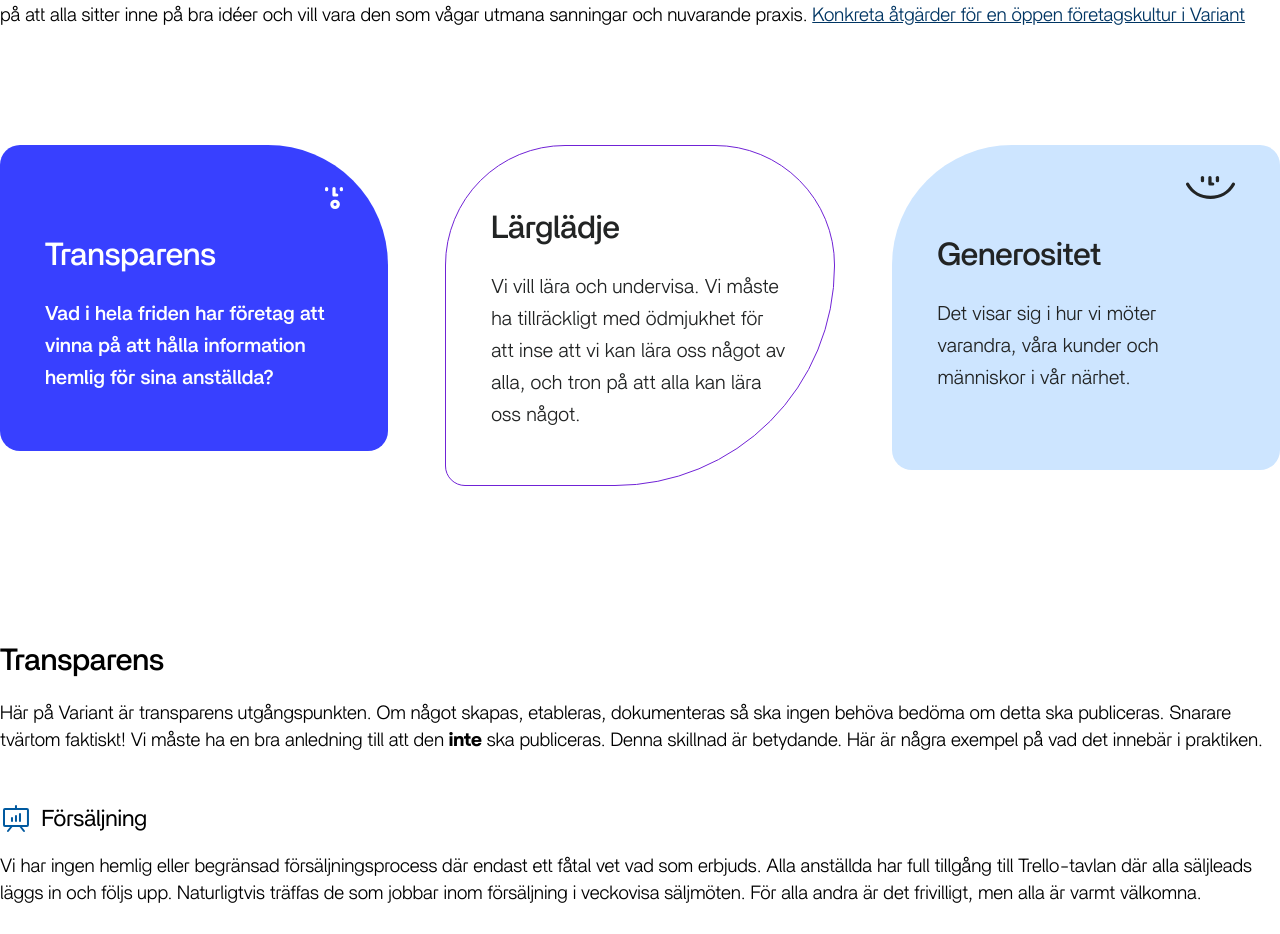
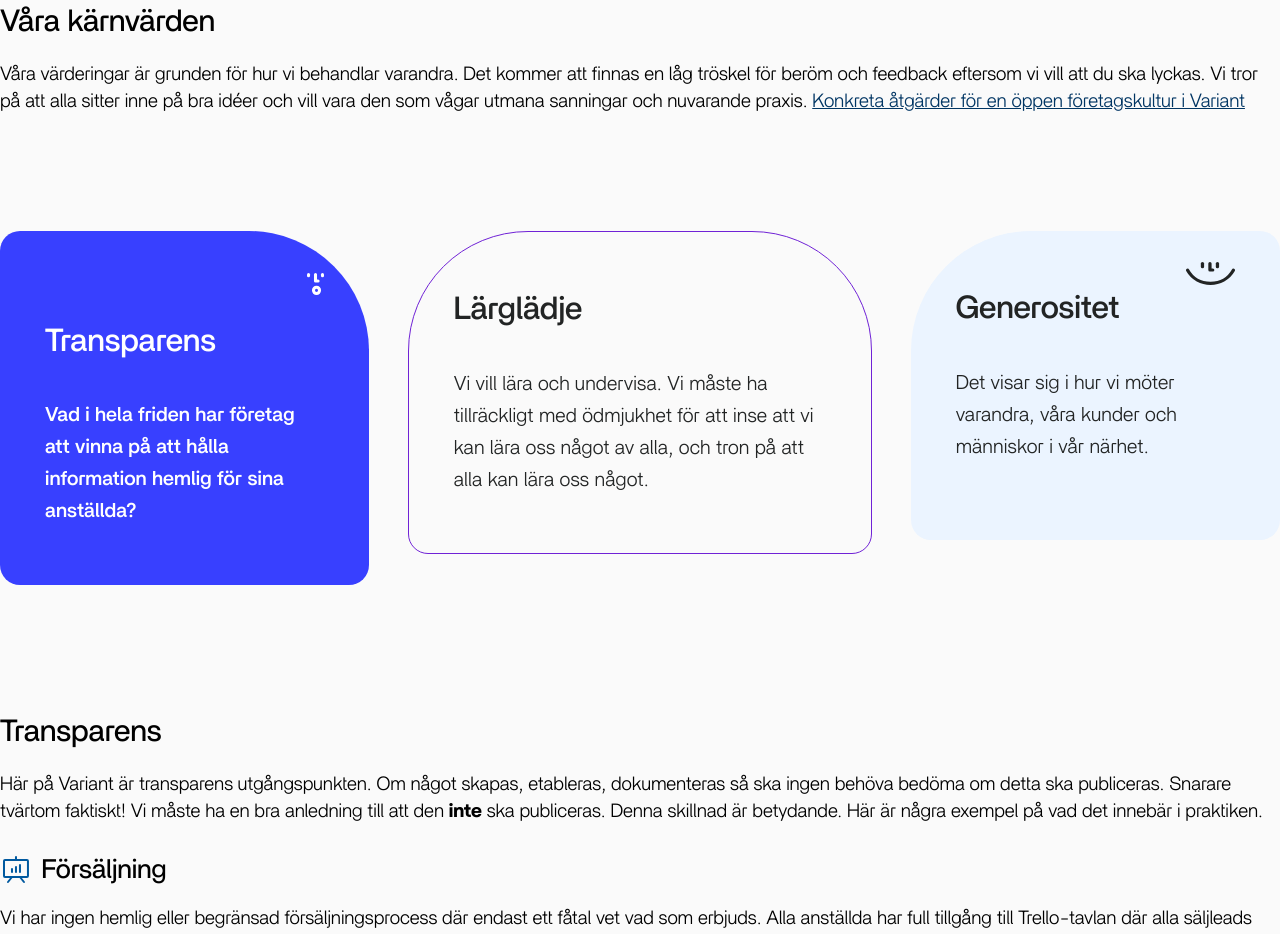
Before and after one commit to varianter/handbook-se, a Next.js app: page / in a window 1280 px wide. Shown: the part 1684-2618 px from the top of the page. Built offline with nearby package versions, Linux system fonts and the light colour scheme.

Commit message:
Update design part 2
I fixed some obvious errors and did some modifications for mobile

```diff
--- a/pages/index.mdx
+++ b/pages/index.mdx
@@ -20,7 +20,7 @@ Här försöker vi beskriva hur vi gör saker på Variant; vad vi försöker upp
 
 Om du inte är en variant utan gillar det du läser, [ta en titt på våra lediga tjänster](https://www.variant.se/jobs) eller [våran hemsida](https://www.variant.se) !
 
-<div class="backgroundExample backgroundHighlight" >
+<div className="backgroundExample backgroundHighlight" >
 
 ## Syfte och värderingar
 
@@ -56,7 +56,6 @@ Våra värderingar är grunden för hur vi behandlar varandra. Det kommer att fi
 
 ### Transparens
 Här på Variant är transparens utgångspunkten. Om något skapas, etableras, dokumenteras så ska ingen behöva bedöma om detta ska publiceras. Snarare tvärtom faktiskt! Vi måste ha en bra anledning till att den **inte** ska publiceras. Denna skillnad är betydande. Här är några exempel på vad det innebär i praktiken.
-
 
 <IllustrationListHeader
   headerText="Försäljning"
@@ -152,12 +151,6 @@ Influensa kan vara besvärligt, men som tur är finns det vaccin. Om du vill ta
 Vi har en väldigt bra sjukförsäkring, eller behandlingsförsäkring som Gjensidige kallar det. Försäkringen täcker:
 
 
-<img
-  src="./assets/illustrations/medicine.svg"
-  alt="icon1"
-  className="illustration illustration--right"
-/>
-
 - Röntgen och bilddiagnostik
 - Undersökning och behandling av specialistläkare
 - Drift
@@ -199,7 +192,7 @@ Variant har ett ansvar att etablera erfarenhet bland unga. Då och då kommer f
 
 För att detta ska bli lyckat och för att en praktikplats ska bli en bra upplevelse för studenten behövs det en intern Variant-fadder. Denna fadder kommer att ha ett särskilt och dagligt ansvar för att följa upp och styra arbetet under praktiken. Faddern kan själv avgöra om det till exempel är möjligt att utföra detta utanför kundens lokaler eller inte. Det är en förutsättning att faddern inte går miste om mycket fakturerbar tid.
 
-Önskar du placering hos oss, kontakta oss via post@variant.se
+Önskar du placering hos oss, kontakta oss via [post@variant.se](mailto:post@variant.se)
 
 <img
   src="./assets/illustrations/projects.svg"
@@ -321,7 +314,7 @@ Detta resulterar i utbetalning av övertidsersättning. Övertidsersättningen a
 ### Bonus
 Varje år betalar vi ut en bonus till alla anställda. Bonusen beräknas som 30 procent av vinsten detta år, fördelat lika mellan alla anställda. Vi ska även betala arbetsgivaravgift på bonusen så detta dras av. Detta räknas som lön inklusive semesterersättning, så 12 procent avsätts till nästa års semesterersättning.
 
-<div class="backgroundExample backgroundHighlight" >
+<div className="backgroundExample backgroundHighlight" >
 
 **Exempel**: Givet 10 anställda och en årsvinst på <em>en miljon</em> kronor dividerar vi <code>30%</code> vinsten med 10 och får <code>30 000</code>. Arbetsgivaravgifter ska då betalas <code>31,42%</code> så att varje individs bonus detta år är <code>22 828</code> kr.
 
--- a/src/app.css
+++ b/src/app.css
@@ -36,7 +36,7 @@ body,
 html {
   --font-size-min: 16;
   --font-size-max: 18;
-  background: var(--color-secondary4__tint3);
+  background: var(--Light-100);
   scroll-behavior: smooth;
 }
 h1,
@@ -48,7 +48,7 @@ h6 {
   word-wrap: normal;
   margin-bottom: 0.5rem;
   font-family: 'Britti Sans', sans-serif;
-  font-weight: 400;
+  font-weight: 450;
   scroll-margin-top: 3rem;
 }
 h1,
@@ -63,7 +63,7 @@ h1 {
   font-size: 4rem;
   position: relative;
   z-index: 1;
-  padding-bottom: 16px;
+  padding-bottom: 1rem;
 }
 h2 {
   font-size: 2.25rem;
@@ -75,17 +75,16 @@ h2 {
 }
 
 h2 {
-  padding-top: 5rem;
+  padding-top: 1rem;
 }
 
 h3 {
   font-size: 1.6rem;
-  font-weight: 500;
-  margin-bottom: 1rem;
+  margin-top: 2rem;
 }
 h4 {
-  font-size: 1.2rem;
-  margin-bottom: 2rem;
+  font-size: 1.4rem;
+  margin-bottom: 3rem;
 }
 h5 {
   font-size: 1.1rem;
@@ -99,15 +98,16 @@ li + li {
 }
 
 * + h2 {
-  padding-top: 6rem;
+  padding-top: 3rem;
 }
 * + h3 {
   margin-top: -3.5rem;
-  padding-top: 6.5rem;
+  padding-top: 5rem;
 }
 * + h4 {
   margin-top: -3rem;
-  padding-top: 6rem;
+  padding-top: 5rem;
+  margin-bottom: 1rem;
 }
 * + h5,
 * + h6 {
@@ -174,7 +174,7 @@ li + li {
 .backgroundHighlight {
   background-color: var(--Blue-50);
   padding: 2rem;
-  margin: 1rem 0;
+  margin: 2rem 0;
   border-top-left-radius: 4rem;
   border-top-right-radius: 4rem;
 }
@@ -243,12 +243,24 @@ a:hover {
     padding-left: 3rem;
   }
   .illustration {
-    max-width: 40%;
-    width: 15rem;
+    max-width: 50%;
+    width: 18rem;
   }
   .illustration--center {
     margin: 0 auto;
     display: block;
+  }
+}
+
+@media (max-width: 600px) {
+  h1 {
+    font-size: 2.5rem;
+  }
+
+  .illustration--left,
+  .illustration--right {
+    max-width: 60%;
+    width: 100%;
   }
 }
 .markdownIt-Anchor {
@@ -286,6 +298,7 @@ div .fakeHeading3 > * {
 
 .illustration--center {
   width: 100%;
+  max-width: 100%;
 }
 
 .ais-Highlight-highlighted {
--- a/src/components/book/book.module.css
+++ b/src/components/book/book.module.css
@@ -1,5 +1,5 @@
 .footer {
-  margin-top: 5rem;
+  margin-top: 4rem;
   padding: 0 2rem;
 }
 
--- a/src/components/illustrationList/illustrationList.module.css
+++ b/src/components/illustrationList/illustrationList.module.css
@@ -1,5 +1,5 @@
 :not(.illustrationList) + .illustrationList {
-  margin-top: 2rem;
+  margin-top: 1rem;
 }
 
 .illustrationList {
@@ -16,7 +16,7 @@
   display: flex;
   align-items: center;
   gap: 0.5rem;
-  margin-block-end: 0.5rem;
+  margin-block-end: 1rem;
 }
 
 .illustrationList img {
--- a/src/components/page-hero/index.tsx
+++ b/src/components/page-hero/index.tsx
@@ -8,7 +8,7 @@ export default function PageHero({}: PageHeroProps) {
   return (
     <header className={style.header}>
       <Link href="https://www.variant.se" className={style.header__logo}>
-        <Image src="/variant.svg" alt="Varian" width={301} height={75} />
+        <Image src="/variant.svg" alt="Variant" width={301} height={75} />
       </Link>
     </header>
   );
--- a/src/components/values/blobBackgroundText/blobBackgroundText.module.css
+++ b/src/components/values/blobBackgroundText/blobBackgroundText.module.css
@@ -2,7 +2,7 @@
   position: relative;
   display: flex;
   flex-direction: column;
-  gap: 23px;
+  gap: 2rem;
   padding: 62px 45px 54px;
   width: 100%;
   height: 200%;
@@ -54,7 +54,9 @@
 .variant2 {
   border: 1px solid #7022d6;
   color: #222424;
-  border-radius: 120px 120px 220px 20px;
+  padding-top: 3rem;
+  padding-bottom: 3rem;
+  border-radius: 120px 120px 20px 20px;
 }
 
 .variant2 h4,
@@ -68,10 +70,10 @@
 
 /* Variant 3: Generositet - Light blue background */
 .variant3 {
-  background-color: #cde5ff;
+  background-color: var(--Blue-50);
   color: #222424;
   border-radius: 120px 20px 20px 20px;
-  padding-top: 90px;
+  padding-top: 3rem;
   padding-bottom: 4rem;
 }
 
--- a/src/components/values/values.module.css
+++ b/src/components/values/values.module.css
@@ -2,14 +2,25 @@
   display: flex;
   padding-block: 5rem;
   justify-content: space-around;
-  gap: 3rem;
-  align-items: stretch;
+  gap: 2rem;
+  align-items: flex-start;
 }
 
 .values > * {
   flex: 1;
   min-height: 300px;
-  max-width: 450px;
+}
+
+.values > *:nth-child(1) {
+  flex: 1.5;
+}
+
+.values > *:nth-child(2) {
+  flex: 2;
+}
+
+.values > *:nth-child(3) {
+  flex: 1.5;
 }
 
 @media (max-width: 500px) {
```
Also changed, not shown: src/components/page-hero/page-hero.module.css (+10 -0 lines), src/layouts/general/layout.module.css (+6 -2 lines), public/assets/blob1.svg, public/assets/blob2.svg.
